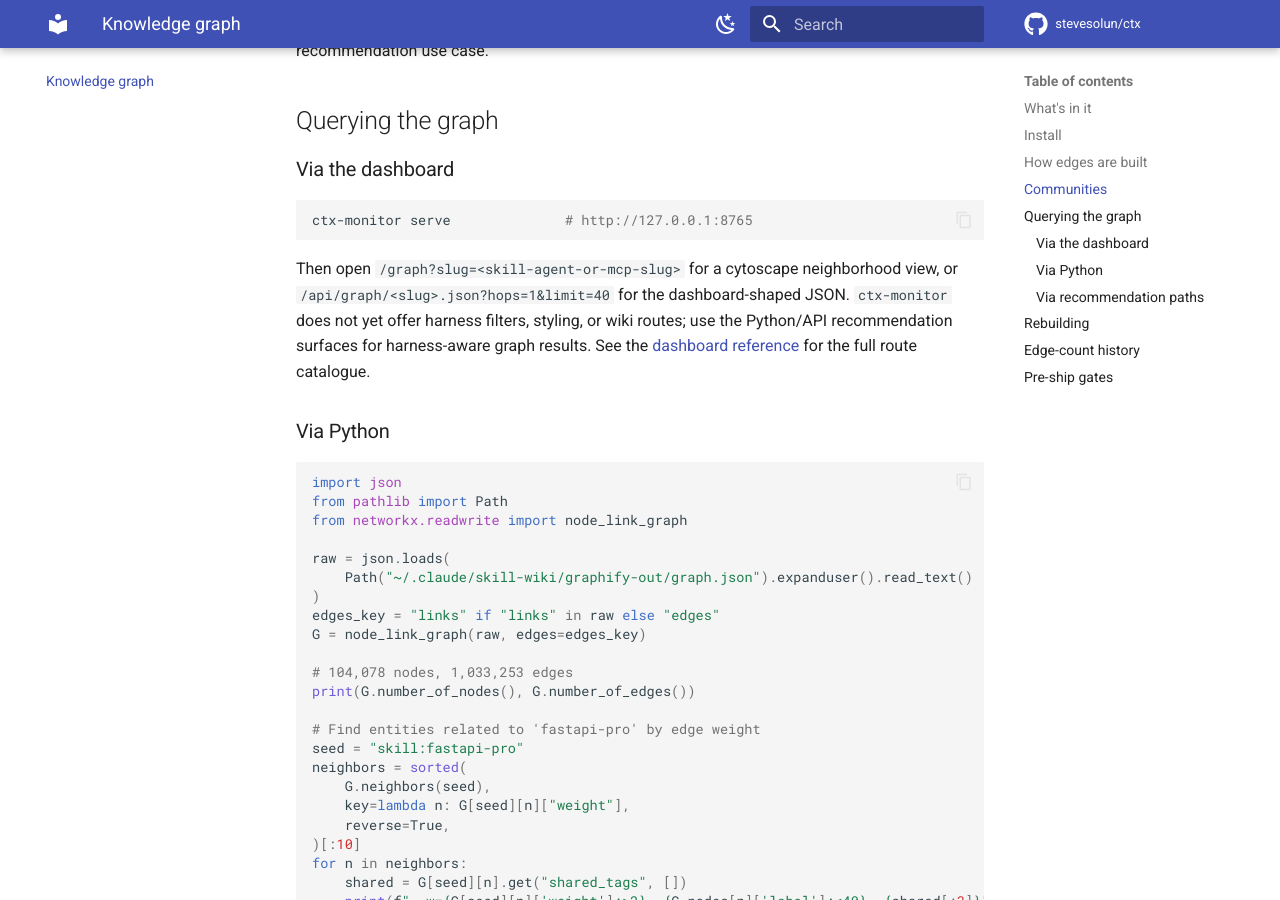
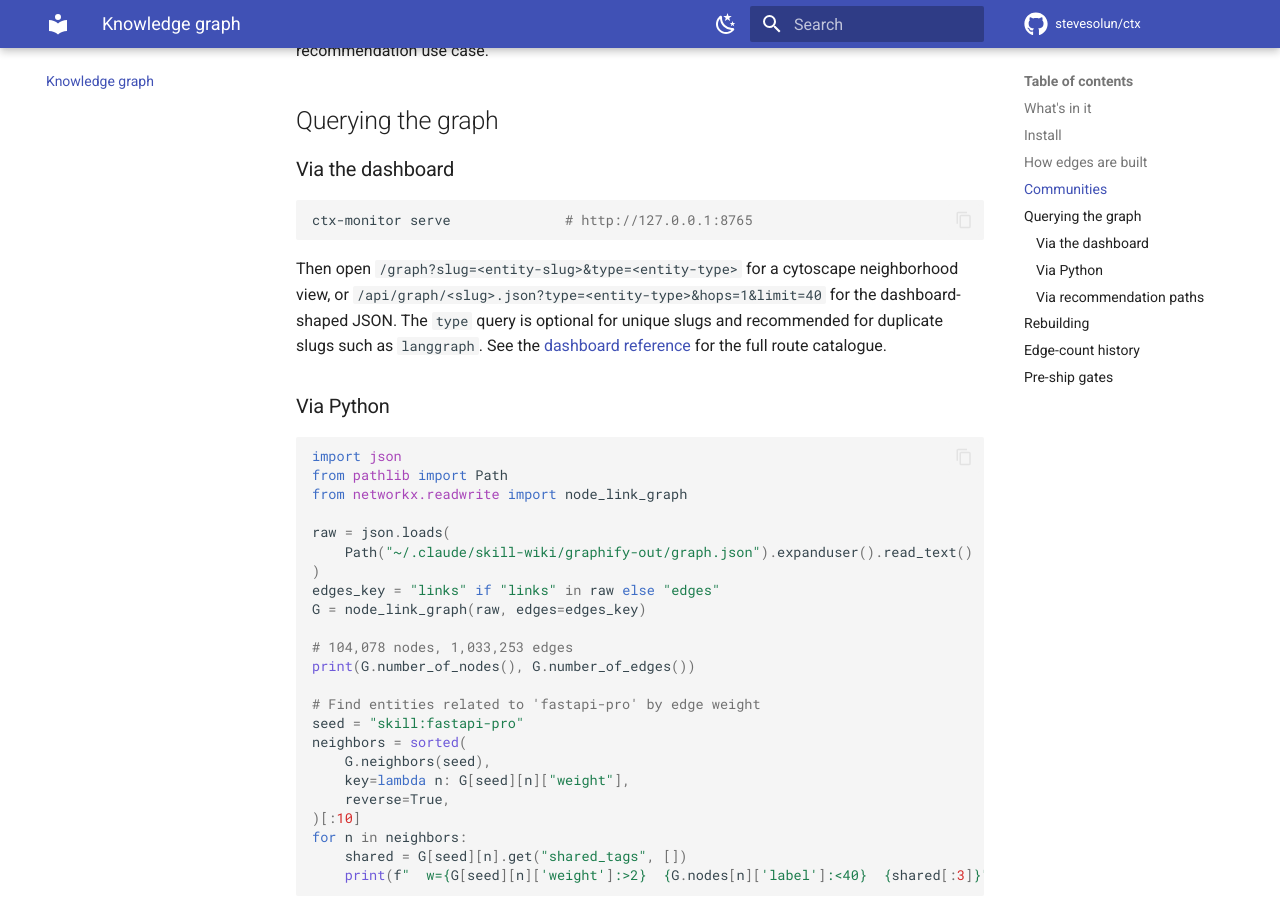
Before and after one commit to stevesolun/ctx, an MkDocs documentation site: the page built from docs/knowledge-graph.md, in a window 1280 px wide and 900 px high, scrolled down 2537 px. Built offline with MkDocs 1.6.1 and Material for MkDocs 9.7.7, drawn with Linux system fonts in a browser that asks for light colours; comment, search, counter and statistics services are not loaded; some of the changed text lies outside the part shown.

Commit message:
Document dashboard harness graph support

````diff
--- a/docs/knowledge-graph.md
+++ b/docs/knowledge-graph.md
@@ -3,9 +3,9 @@
 A pre-built weighted graph of skills, agents, MCP servers, and cataloged
 harnesses in the ctx ecosystem, shipped as `graph/wiki-graph.tar.gz`.
 The on-disk JSON and `resolve_graph` Python API are harness-aware, including
-plain-slug graph walks from `harness:<slug>` nodes;
-`ctx-monitor` currently exposes skill/agent/MCP graph and wiki views
-only. Dashboard harness exposure is not yet present.
+plain-slug graph walks from `harness:<slug>` nodes. `ctx-monitor`
+exposes skill/agent/MCP/harness wiki and graph views; harness install,
+update, load/unload, and quality scoring remain CLI/API workflows.
 
 ## What's in it
 
@@ -100,12 +100,12 @@
 ctx-monitor serve              # http://127.0.0.1:8765
 ```
 
-Then open `/graph?slug=<skill-agent-or-mcp-slug>` for a cytoscape
-neighborhood view, or `/api/graph/<slug>.json?hops=1&limit=40` for the
-dashboard-shaped JSON. `ctx-monitor` does not yet offer harness filters,
-styling, or wiki routes; use the Python/API recommendation surfaces for
-harness-aware graph results. See the [dashboard reference](dashboard.md)
-for the full route catalogue.
+Then open `/graph?slug=<entity-slug>&type=<entity-type>` for a
+cytoscape neighborhood view, or
+`/api/graph/<slug>.json?type=<entity-type>&hops=1&limit=40` for the
+dashboard-shaped JSON. The `type` query is optional for unique slugs and
+recommended for duplicate slugs such as `langgraph`. See the
+[dashboard reference](dashboard.md) for the full route catalogue.
 
 ### Via Python
 
````
Also changed, not shown: docs/index.md (+4 -4 lines).
